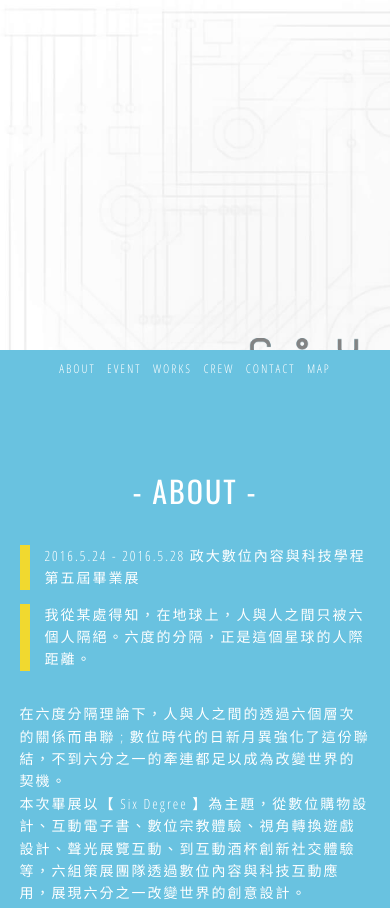
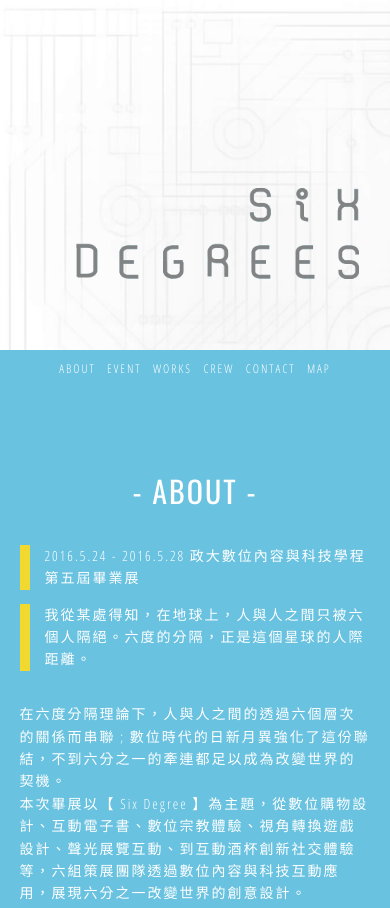
Before and after one commit to tzuyulien/sixdegrees, a website with bundled scripts: page index.html in a window 390 px wide. Shown: the top 908 px of the page. Built offline with nearby package versions, Linux system fonts and the light colour scheme.

Commit message:
rwd header logo

```diff
--- a/sass/index.scss
+++ b/sass/index.scss
@@ -45,7 +45,7 @@
 		.logo-word {
 			display: inline-block;
 			@media screen and (max-width: 960px) {
-				margin-top: -50px;
+				margin-top: -350px;
 
 				float: right;
 			}
```
Also changed, not shown: css/index.css, css/index.min.css.
